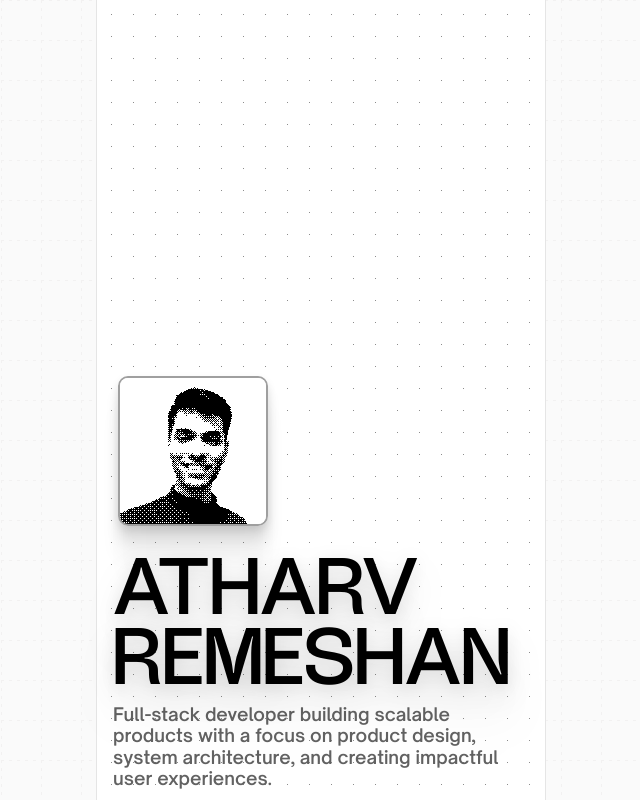
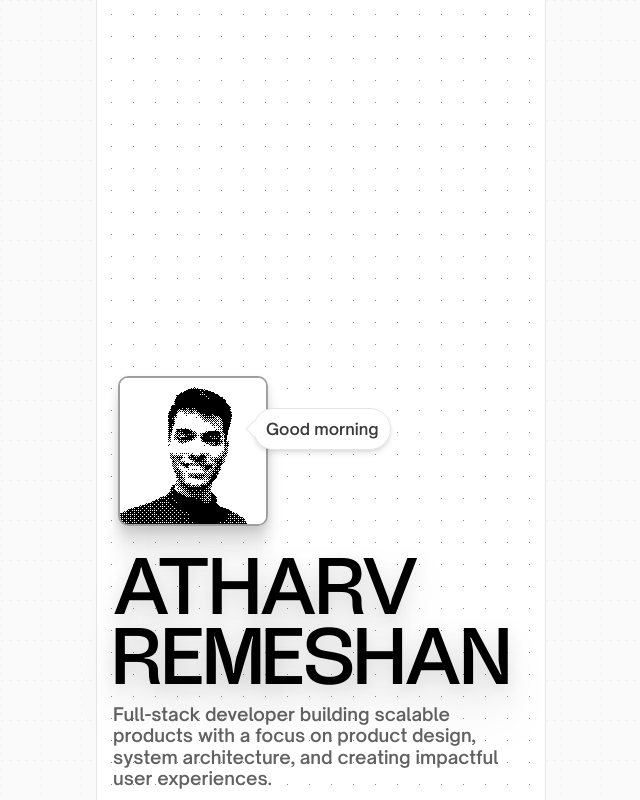
Before and after one commit to atharv-rem/atharv-portfolio, a Next.js app: page / in a window 1280 px wide. Shown: the whole page, without its empty margins (319-959 px from the left). Built offline with nearby package versions, Linux system fonts and the light colour scheme; no server answers.

Commit message:
hero page done

```diff
--- /dev/null
+++ b/app/api/city_name/route.ts
@@ -0,0 +1,13 @@
+import { NextResponse } from "next/server";
+
+export const dynamic = "force-dynamic";
+
+export async function GET() {
+  const res = await fetch("https://ipwho.is/", { cache: "no-store" });
+  const data = await res.json();
+
+  return NextResponse.json({
+    city: data?.city,
+    flag: data?.flag?.img,
+  });
+}
--- a/app/components/hero.tsx
+++ b/app/components/hero.tsx
@@ -2,7 +2,8 @@
 
 import { DitherShader } from "@/components/ui/dither-shader";
 import {motion} from "motion/react"
-import {useState} from "react";
+import {useState,useEffect} from "react";
+import LoadingThreeDotsJumping from "./loading-dots";
 
 const segments = [
   ["Full-stack ", true],
@@ -19,8 +20,67 @@ const segments = [
 
 export default function Hero() {
   const [hovered, setHovered] = useState(false);
+  const [isLoading, setIsLoading] = useState(true);
+  const [city, setCity] = useState("");
+  const [flag, setFlag] = useState("");
+  const [greeting, setGreeting] = useState("Hi visitor");
+
+  useEffect(() => {
+    const hour = new Date().getHours();
+
+    if (hour < 12) {
+      setGreeting("Good morning");
+    } else if (hour < 17) {
+      setGreeting("Good afternoon");
+    } else {
+      setGreeting("Good evening");
+    }
+
+    async function getCity() {
+      try {
+        await new Promise((resolve) => setTimeout(resolve, 2000));
+
+        const res = await fetch("/api/city_name", { cache: "no-store" });
+
+        if (res.ok) {
+          const data = await res.json();
+          setCity(data.city);
+          setFlag(data.flag);
+        }
+      } catch (error) {
+        console.error(error);
+      } finally {
+        setIsLoading(false);
+      }
+    }
+
+    getCity();
+  }, []);
+
   return (
     <div className="flex flex-col items-left justify-end h-screen w-full ">
+        <div className="relative">
+          <div className="absolute top-8 left-[140px] z-10">
+            <div className="relative bg-white rounded-[80px] px-3 py-2 shadow-md border border-neutral-200 text-[#3b3b3b] font-open min-h-[38px] min-w-[80px] flex items-center justify-center">
+              {isLoading ? (
+                <LoadingThreeDotsJumping />
+              ) : (
+                <span className="whitespace-nowrap flex items-center gap-1.5">
+                  {city ? (
+                    <>
+                      Hi visitor from {city}
+                      {flag && <img src={flag} alt="flag" className="w-5 h-auto rounded-sm object-cover" />}
+                    </>
+                  ) : (
+                    greeting
+                  )}
+                </span>
+              )}
+
+              <div className="absolute -left-1.5 top-1/2 -translate-y-1/2 w-3 h-3 bg-white rotate-45 border-l border-b border-neutral-200" />
+            </div>
+          </div>
+
           <div className="relative overflow-hidden rounded-[10px] border-[2px] border-[#9f9f9f] dark:border-neutral-800 w-[150px] h-[150px] mb-2 hero-image-shadow ml-[5px]">
             <DitherShader
               src="/hero image.png"
@@ -33,8 +93,8 @@ export default function Hero() {
               primaryColor="#000000"
               secondaryColor="#f5f5f5"
               threshold={0.5}
-            className=""
             />
+          </div>
         </div>
         <div className="text-[clamp(4.5rem,17vw,80px)] font-heuvel uppercase text-black  mb-[-40px] md:mb-[-50px] hero-text-shadow">
             Atharv
--- /dev/null
+++ b/app/components/loading-dots.tsx
@@ -0,0 +1,53 @@
+"use client"
+
+import { motion, Variants } from "motion/react"
+
+export default function LoadingThreeDotsJumping() {
+    const dotVariants: Variants = {
+        jump: {
+            transform: "translateY(-8px)",
+            transition: {
+                duration: 0.8,
+                repeat: Infinity,
+                repeatType: "mirror",
+                ease: "easeInOut",
+            },
+        },
+    }
+
+    return (
+        <motion.div
+            animate="jump"
+            transition={{ staggerChildren: -0.2, staggerDirection: -1 }}
+            className="container"
+        >
+            <motion.div className="dot" variants={dotVariants} />
+            <motion.div className="dot" variants={dotVariants} />
+            <motion.div className="dot" variants={dotVariants} />
+            <StyleSheet />
+        </motion.div>
+    )
+}
+
+function StyleSheet() {
+    return (
+        <style>
+            {`
+            .container {
+                display: flex;
+                justify-content: center;
+                align-items: center;
+                gap: 10px;
+            }
+
+            .dot {
+                width: 8px;
+                height: 8px;
+                border-radius: 50%;
+                background-color: #3b3b3b;
+                will-change: transform;
+            }
+            `}
+        </style>
+    )
+}
--- a/app/globals.css
+++ b/app/globals.css
@@ -137,3 +137,23 @@
     @apply font-sans;
   }
 }
+
+.dashed-grid {
+  background-image: linear-gradient(to right, #e7e5e4 1px, transparent 1px), linear-gradient(to bottom, #e7e5e4 1px, transparent 1px);
+  background-size: 20px 20px;
+  background-position: 0 0, 0 0;
+  mask-image: repeating-linear-gradient(to right, black 0px, black 3px, transparent 3px, transparent 8px), repeating-linear-gradient(to bottom, black 0px, black 3px, transparent 3px, transparent 8px);
+  -webkit-mask-image: repeating-linear-gradient(to right, black 0px, black 3px, transparent 3px, transparent 8px), repeating-linear-gradient(to bottom, black 0px, black 3px, transparent 3px, transparent 8px);
+  mask-composite: intersect;
+  -webkit-mask-composite: source-in;
+}
+
+.dot-grid {
+  --dot-bg: white;
+  --dot-color: #8c8c8c;
+  --dot-size: 1px;
+  --dot-space: 22px;
+  background: linear-gradient(90deg, var(--dot-bg) calc(var(--dot-space) - var(--dot-size)), transparent 1%) center / var(--dot-space) var(--dot-space),
+              linear-gradient(var(--dot-bg) calc(var(--dot-space) - var(--dot-size)), transparent 1%) center / var(--dot-space) var(--dot-space),
+              var(--dot-color);
+}
--- a/app/page.tsx
+++ b/app/page.tsx
@@ -1,67 +1,10 @@
 import Hero from "./components/hero"
-export default function Home() {
+
+export default async function Home() {
   return (
     <main className="flex min-h-screen flex-col items-center justify-between bg-[#FAFAFA] relative">
-      {/* Dashed Grid */}
-      <div
-        className="absolute inset-0 z-0 opacity-40"
-        style={{
-          backgroundImage: `
-            linear-gradient(to right, #e7e5e4 1px, transparent 1px),
-            linear-gradient(to bottom, #e7e5e4 1px, transparent 1px)
-          `,
-          backgroundSize: "20px 20px",
-          backgroundPosition: "0 0, 0 0",
-          maskImage: `
-            repeating-linear-gradient(
-              to right,
-              black 0px,
-              black 3px,
-              transparent 3px,
-              transparent 8px
-            ),
-            repeating-linear-gradient(
-              to bottom,
-              black 0px,
-              black 3px,
-              transparent 3px,
-              transparent 8px
-            )
-          `,
-          WebkitMaskImage: `
-            repeating-linear-gradient(
-              to right,
-              black 0px,
-              black 3px,
-              transparent 3px,
-              transparent 8px
-            ),
-            repeating-linear-gradient(
-              to bottom,
-              black 0px,
-              black 3px,
-              transparent 3px,
-              transparent 8px
-            )
-          `,
-          maskComposite: "intersect",
-          WebkitMaskComposite: "source-in",
-        }}
-      />
-      <div
-        className="flex min-h-screen flex-col items-center justify-between w-full max-w-[450px] px-4 border-l border-r relative z-10"
-        style={{
-          "--dot-bg": "white",
-          "--dot-color": "#8c8c8c",
-          "--dot-size": "1px",
-          "--dot-space": "22px",
-          background: `
-            linear-gradient(90deg, var(--dot-bg) calc(var(--dot-space) - var(--dot-size)), transparent 1%) center / var(--dot-space) var(--dot-space),
-            linear-gradient(var(--dot-bg) calc(var(--dot-space) - var(--dot-size)), transparent 1%) center / var(--dot-space) var(--dot-space),
-            var(--dot-color)
-          `,
-        } as React.CSSProperties}
-      >
+      <div className="absolute inset-0 z-0 opacity-40 dashed-grid" />
+      <div className="flex min-h-screen flex-col items-center justify-between w-full max-w-[450px] px-4 border-l border-r relative z-10 dot-grid">
         <Hero />
       </div>
     </main>
```
Lines whose indentation alone changed are shown as unchanged.
